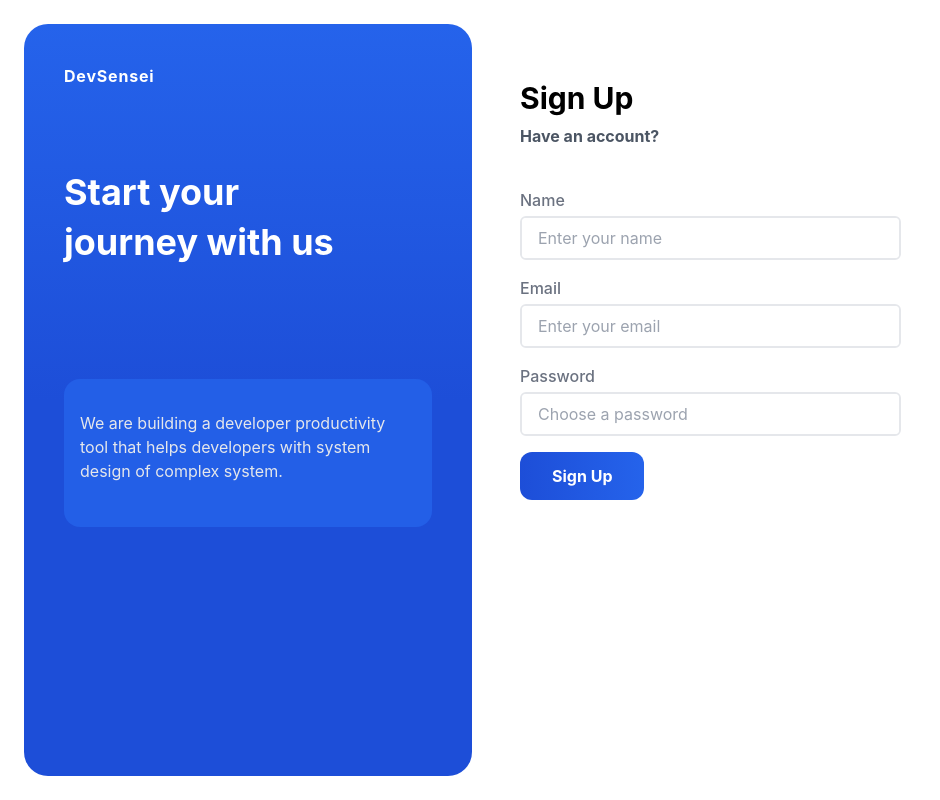
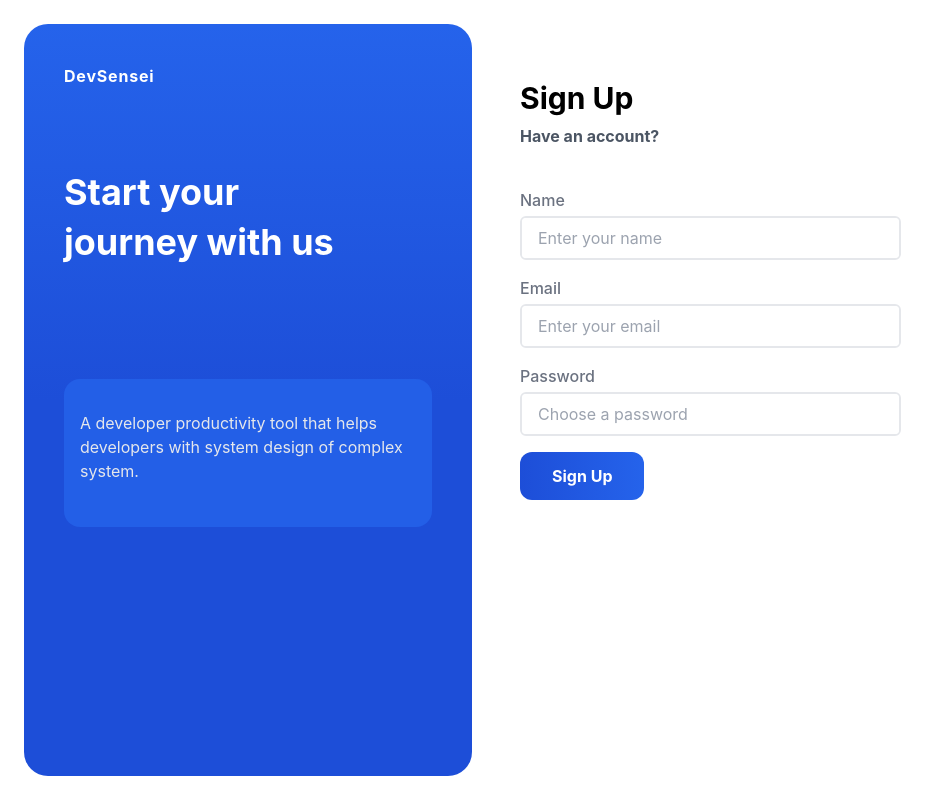
Before and after one commit to UBH-Fall2023/dev-sensei, a React (Create React App) app in the folder frontend/: page / in a window 1280 px wide. Shown: the whole page, without its empty margins (0-940 px from the left). Built offline with nearby package versions, Linux system fonts and the light colour scheme; the HTML template or start-up script is replaced by a standard one.

Commit message:
minor changes

```diff
--- a/frontend/src/Signin.js
+++ b/frontend/src/Signin.js
@@ -79,7 +79,7 @@ const Signin = () => {
           <p className="mb-3 text-gray-200">
             {/* Lorem ipsum dolor sit amet, consectetur adipisicing elit. Error ea
             voluptates sapiente! */}
-            We are building a developer productivity tool that helps developers with system design of complex system.
+            A developer productivity tool that helps developers with system design of complex system.
           </p>
           <div className="">
             <div className="flex items-center">
--- a/frontend/src/Signup.js
+++ b/frontend/src/Signup.js
@@ -91,7 +91,7 @@ const Signup = () => {
             {/* Lorem ipsum dolor sit amet, consectetur adipisicing elit. Error ea
             voluptates sapiente! */}
             {/* A platform linking student, pros, tech firms, and schools, driving skills growth, mentorship, and networking in buffalo stack and startup landscape */}
-            We are building a developer productivity tool that helps developers with system design of complex system.
+            A developer productivity tool that helps developers with system design of complex system.
           </p>
           <div className="">
             <div className="flex items-center">
```
Also changed, not shown: 1 other file (tests, documents, lock files or other folders).
